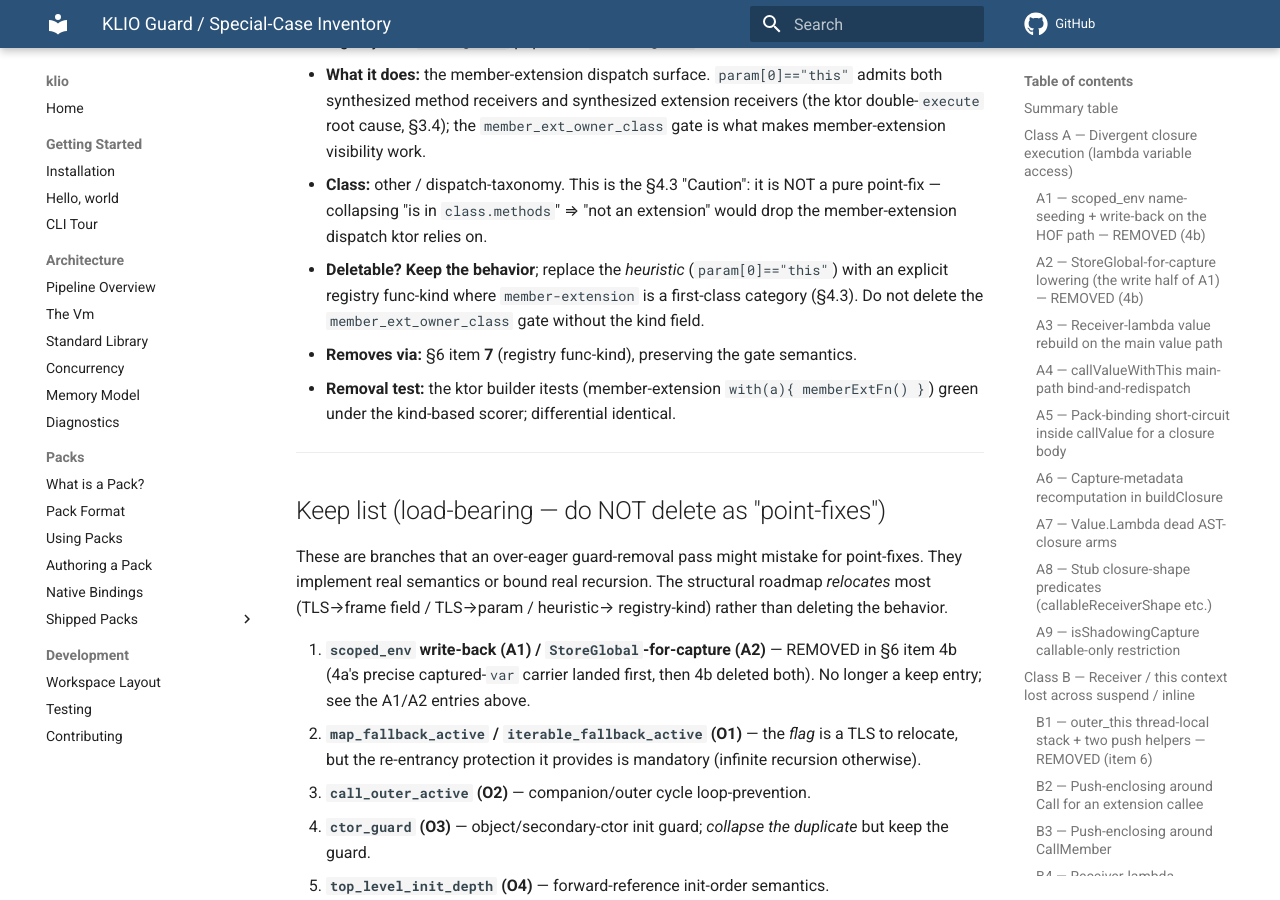
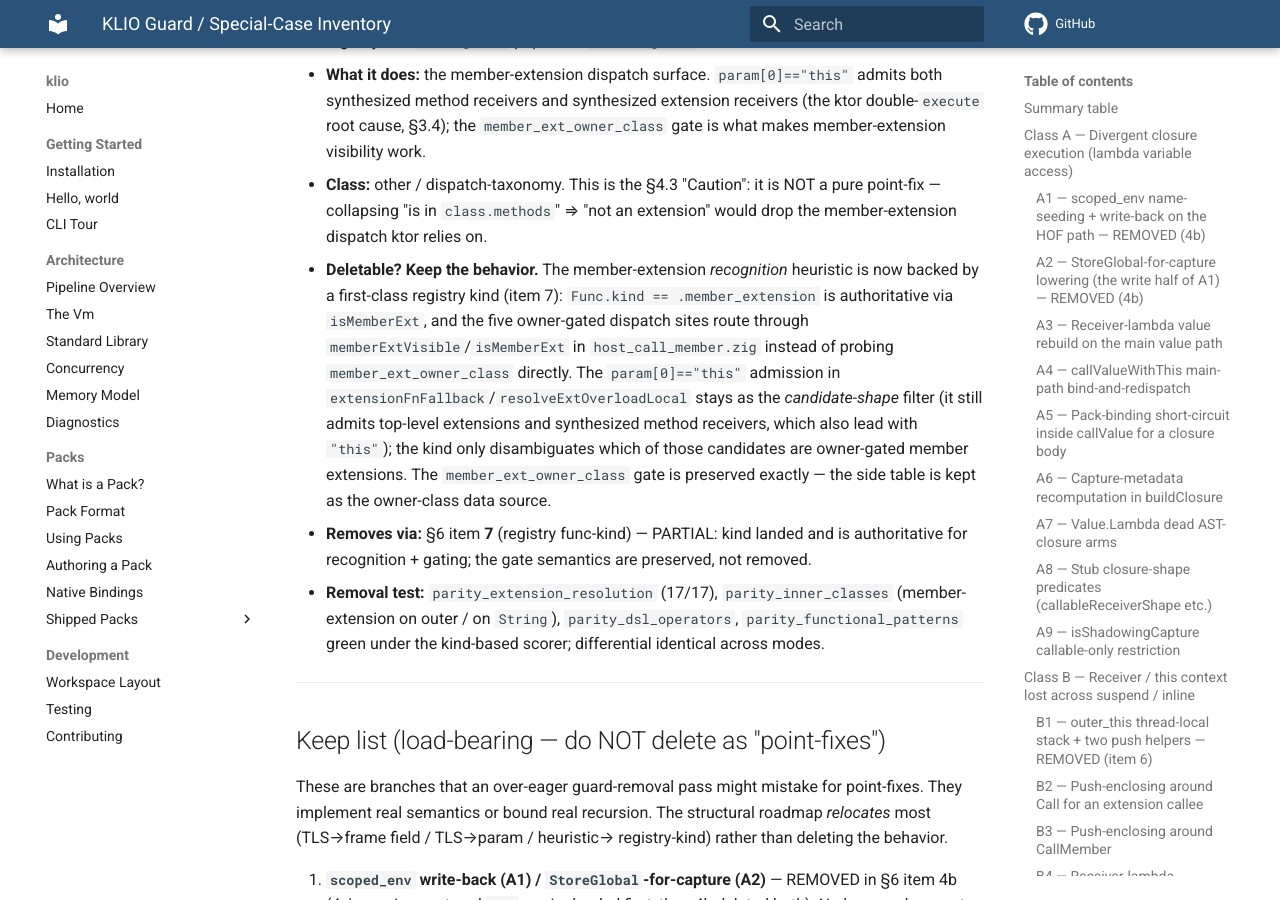
Before and after one commit to DrewCarlson/klio, an MkDocs documentation site: the page built from docs/analysis/guard-inventory.md, in a window 1280 px wide and 900 px high, scrolled down 19520 px. Built offline with MkDocs 1.6.1 and Material for MkDocs 9.7.7, drawn with Linux system fonts in a browser that asks for light colours; comment, search, counter and statistics services are not loaded.

Commit message:
ir: one implicit-receiver resolver and a first-class member-extension kind
Route the three implicit this-or-global handlers (CallMemberOrGlobal,
LoadFromThisOrGlobal, StoreToThisOrGlobal) through shared implicitThisValue
and implicitReceiverChain helpers instead of re-deriving the receiver three
ways, and collapse the three lowering-time this-reg resolvers into one
parameterized form. Add Func.kind with a member_extension variant set at
the member-extension lowering site, and route the dispatch and scorer sites
through kind-authoritative isMemberExt/memberExtVisible while keeping
member_ext_owner_class as the owner-gate data source.

```diff
--- a/docs/analysis/guard-inventory.md
+++ b/docs/analysis/guard-inventory.md
@@ -739,13 +739,24 @@ catalogued so nobody mistakes them for Class-A/B/C point-fixes; most are **keep*
 - **Class:** other / dispatch-taxonomy. This is the §4.3 "Caution": it is NOT a pure
   point-fix — collapsing "is in `class.methods`" ⇒ "not an extension" would drop the
   member-extension dispatch ktor relies on.
-- **Deletable?** **Keep the behavior**; replace the *heuristic* (`param[0]=="this"`)
-  with an explicit registry func-kind where `member-extension` is a first-class
-  category (§4.3). Do not delete the `member_ext_owner_class` gate without the kind
-  field.
-- **Removes via:** §6 item **7** (registry func-kind), preserving the gate semantics.
-- **Removal test:** the ktor builder itests (member-extension `with(a){ memberExtFn() }`)
-  green under the kind-based scorer; differential identical.
+- **Deletable?** **Keep the behavior.** The member-extension *recognition* heuristic
+  is now backed by a first-class registry kind (item 7): `Func.kind ==
+  .member_extension` is authoritative via `isMemberExt`, and the five owner-gated
+  dispatch sites route through `memberExtVisible`/`isMemberExt` in
+  `host_call_member.zig` instead of probing `member_ext_owner_class` directly. The
+  `param[0]=="this"` admission in `extensionFnFallback`/`resolveExtOverloadLocal`
+  stays as the *candidate-shape* filter (it still admits top-level extensions and
+  synthesized method receivers, which also lead with `"this"`); the kind only
+  disambiguates which of those candidates are owner-gated member extensions. The
+  `member_ext_owner_class` gate is preserved exactly — the side table is kept as
+  the owner-class data source.
+- **Removes via:** §6 item **7** (registry func-kind) — PARTIAL: kind landed and is
+  authoritative for recognition + gating; the gate semantics are preserved, not
+  removed.
+- **Removal test:** `parity_extension_resolution` (17/17), `parity_inner_classes`
+  (member-extension on outer / on `String`), `parity_dsl_operators`,
+  `parity_functional_patterns` green under the kind-based scorer; differential
+  identical across modes.
 
 ---
 
```
Also changed, not shown: docs/analysis/execution-architecture.md (+15 -1 lines), 5 other files.
